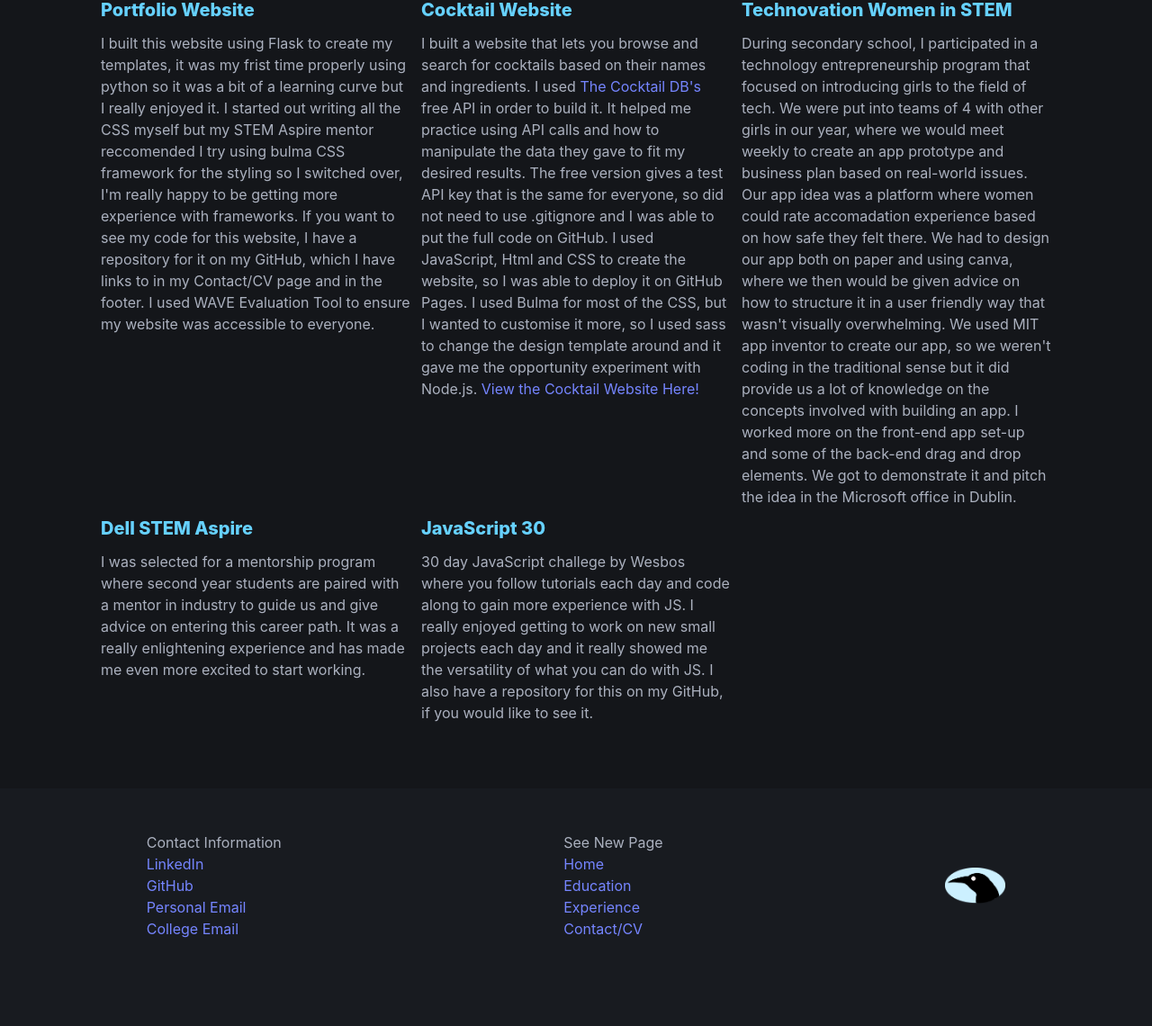
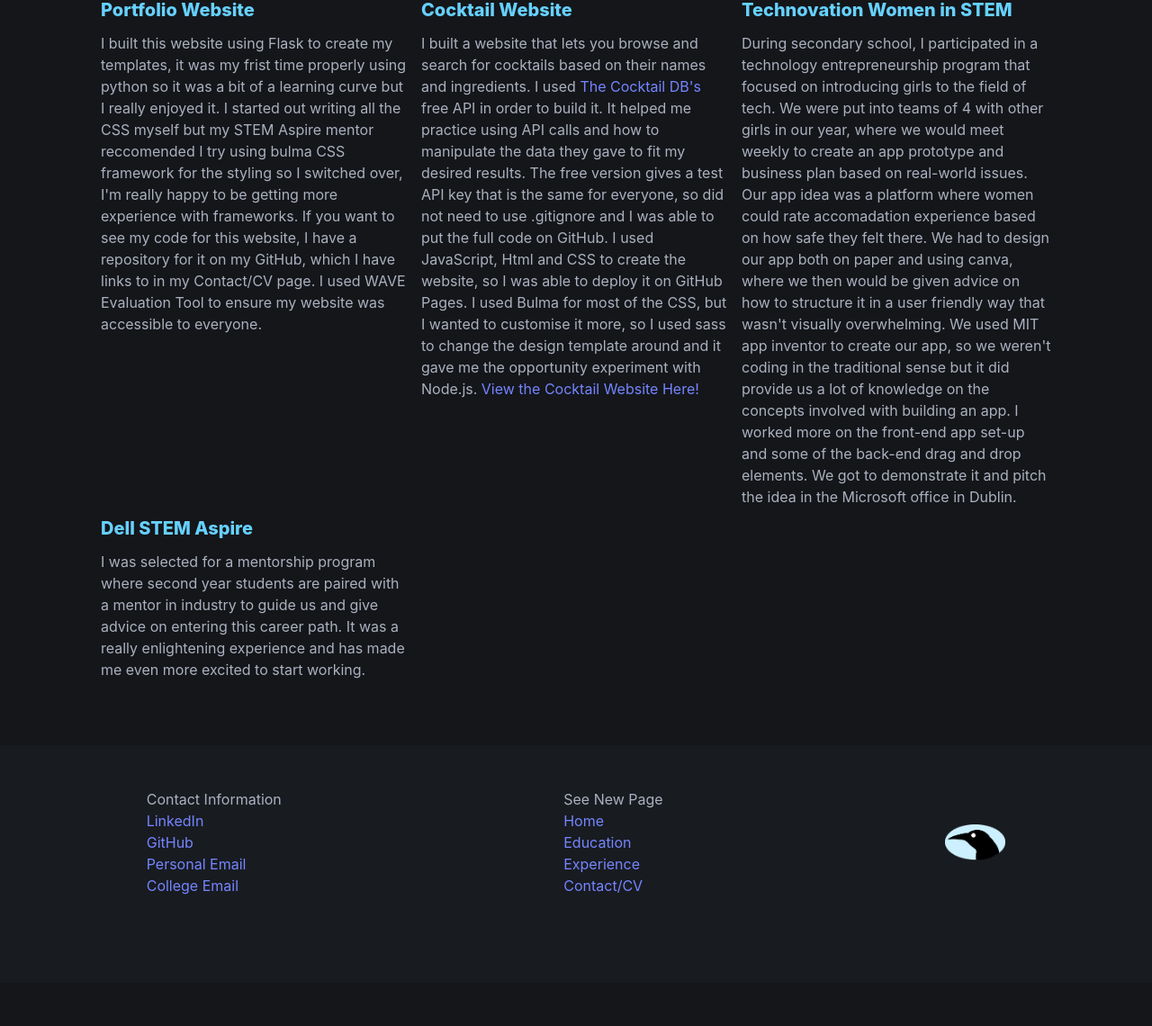
Before and after one commit to Raven-Wilson/PersonalProfile, a Flask app: page /experience in a window 1280 px wide. Shown: the part 164-1304 px from the top of the page at 90% size. After the commit the page ends 1158 px from the top, so only its background shows below. Run offline with Flask 3, Linux system fonts and the light colour scheme.

Commit message:
updating info

```diff
--- a/templates/cv.html
+++ b/templates/cv.html
@@ -36,9 +36,9 @@
                 <li>
                     <a href="https://github.com/Raven-Wilson/TheCocktailDB">Cocktail Website Repository</a>
                 </li>
-                <li>
+                <!-- <li>
                     <a href="https://github.com/Raven-Wilson/JavaScript30">JavaScript 30 Repository</a>
-                </li>
+                </li> -->
             </ul>
         <hr>
     </aside>
--- a/templates/experience.html
+++ b/templates/experience.html
@@ -16,7 +16,7 @@
             <p>I built this website using Flask to create my templates, it was my frist time properly using python so it was a bit of a learning curve but I really
                 enjoyed it. I started out writing all the CSS myself but my STEM Aspire mentor reccomended I try using bulma CSS framework for the styling
                 so I switched over, I'm really happy to be getting more experience with frameworks. If you want to see my code for this website, I have a repository
-                for it on my GitHub, which I have links to in my Contact/CV page and in the footer. I used WAVE Evaluation Tool to ensure my website was accessible
+                for it on my GitHub, which I have links to in my Contact/CV page. I used WAVE Evaluation Tool to ensure my website was accessible
                 to everyone.
             </p>
         </div>
@@ -46,12 +46,12 @@
                 It was a really enlightening experience and has made me even more excited to start working.
             </p>
         </div>
-        <div class="cell">
+        <!-- <div class="cell">
             <h3 class="is-size-5 has-text-info">JavaScript 30</h3>
             <p>30 day JavaScript challege by Wesbos where you follow tutorials each day and code along to gain more experience with JS. I really enjoyed getting to work on new small projects
                 each day and it really showed me the versatility of what you can do with JS. I also have a repository for this on my GitHub, if you would like to see it.
             </p>
-        </div>
+        </div> -->
     </div>
 </div>
 
```
